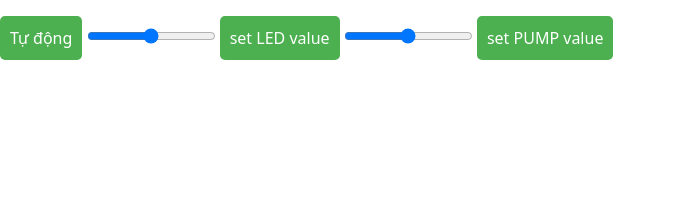
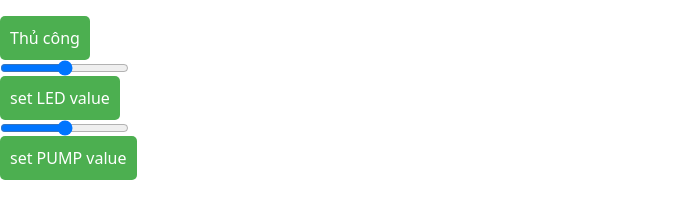
Before and after one commit to kientr2002/MultidisciplinaryProject-hardware-nhombaton, a website: page Gateway/Javascript/index.html in a window 1280 px wide. Both pictures are taken after a click on the button "Tự động/Thủ công". Shown: the whole page, without its empty margins (0-676 px from the left). Drawn offline with nearby package versions, Linux system fonts and the light colour scheme; no server answers.

Commit message:
add hide about LED button and PUMP button

```diff
--- a/Gateway/Javascript/index.html
+++ b/Gateway/Javascript/index.html
@@ -13,17 +13,18 @@
         border-radius: 5px;
         cursor: pointer;
       }
+
     </style>
   </head>
   <body>
     <ul id="messages"></ul>
     <button id="AutomationButton">Tự động/Thủ công</button>
 
-    <input id="ledValue" type="range" min="0" max="100" step="1" value="50">
-    <button id="ledButton">set LED value</button>
+    <input id="ledValue" type="range" min="0" max="100" step="1" value="50" style="display:none;">
+    <button id="ledButton" style="display:none;">set LED value</button>
 
-    <input id="pumpValue" type="range" min="0" max="100" step="25" value="50">
-    <button id="pumpButton">set PUMP value</button>
+    <input id="pumpValue" type="range" min="0" max="100" step="25" value="50" style="display:none;">
+    <button id="pumpButton" style="display:none;">set PUMP value</button>
 
     <script src="/socket.io/socket.io.js"></script>
 
@@ -37,10 +38,9 @@
       var ledButton = document.getElementById('ledButton');
       var pumpButton = document.getElementById('pumpButton');
 
-      var value = 1;
+      var value = 0;
 
       var messages = document.getElementById('messages');
-
 
       // Automation Model
       AutomationButton.addEventListener('click', function(e) {
@@ -48,9 +48,17 @@
         if (value == 1) {
           value = 0;
           AutomationButton.textContent = 'Tự động';
+          ledValue.style.display = 'none';
+          pumpValue.style.display = 'none';
+          ledButton.style.display = 'none';
+          pumpButton.style.display = 'none';
         } else {
           value = 1;
           AutomationButton.textContent = 'Thủ công';
+          ledValue.style.display = 'block';
+          pumpValue.style.display = 'block';
+          ledButton.style.display = 'block';
+          pumpButton.style.display = 'block';
         }
         socket.emit('automationModel', value);
       });
```
